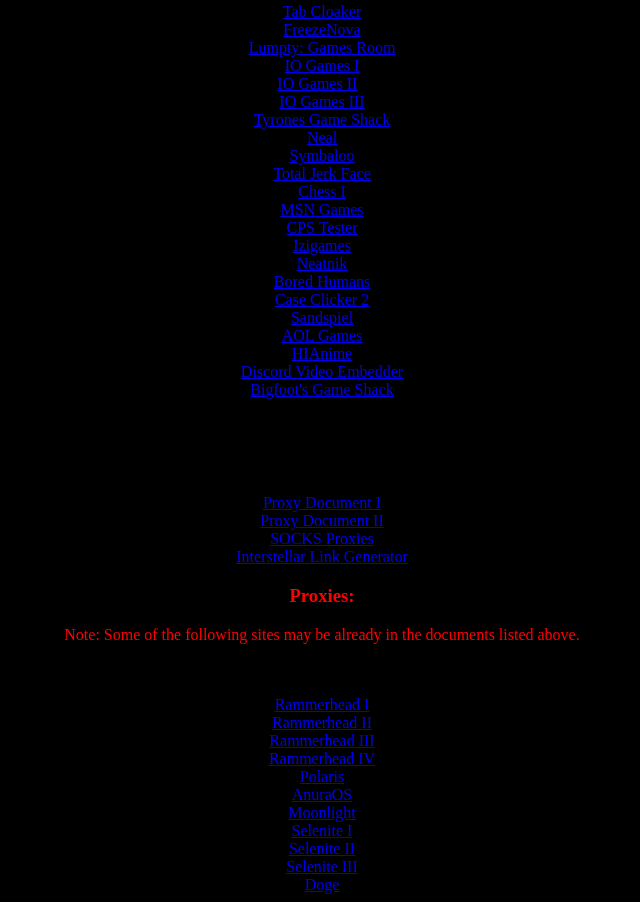
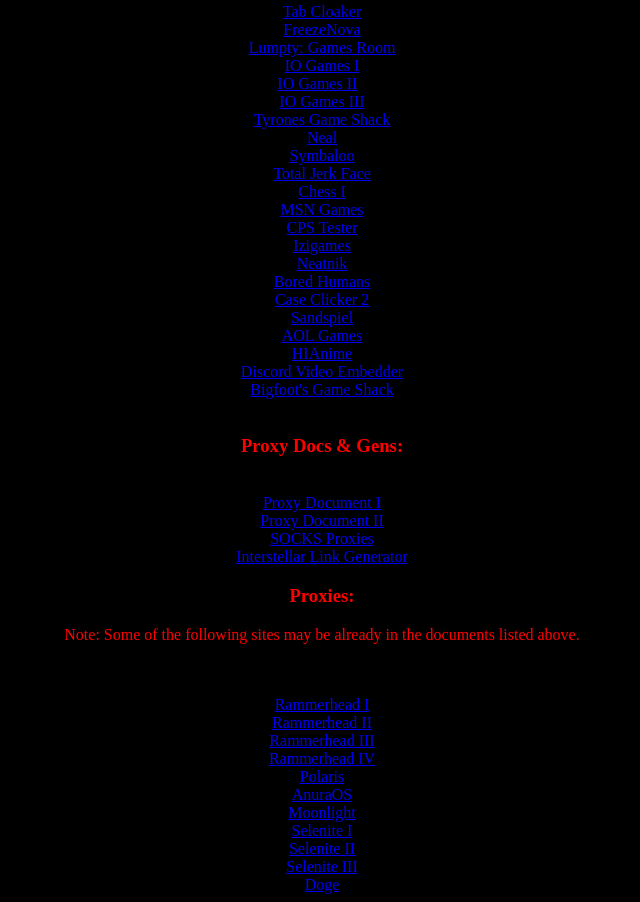
Before and after one commit to gwizzle651/bingleton_web, a plain HTML site: page index.html in a window 1280 px wide. Shown: the part 564-1466 px from the top of the page, without its empty margins (318-958 px from the left). Drawn offline with Linux system fonts and the light colour scheme.

Commit message:
fixed second section

```diff
--- a/index.html
+++ b/index.html
@@ -70,7 +70,7 @@
     <a href="https://bgck.pages.dev/g/">Bigfoot's Game Shack</a><br>
 	<br>
     </div>
-	<span class="categoryheader"></span><h3>Proxy Docs & Gens:</h3></span><br>
+	<span class="categoryheader"><h3>Proxy Docs & Gens:</h3></span><br>
     <div class="links">
     <a href="https://docs.google.com/document/d/1nK6tJb-sxfrrQJM9bSWcAV-Fo7jHasd_dWpj4VEVg5E/preview">Proxy Document I</a><br>
     <a href="https://iogames.forum/t/the-best-proxy-list-of-all-time-100-proxies-categorized-1000-links/15672">Proxy Document II</a><br>
```
